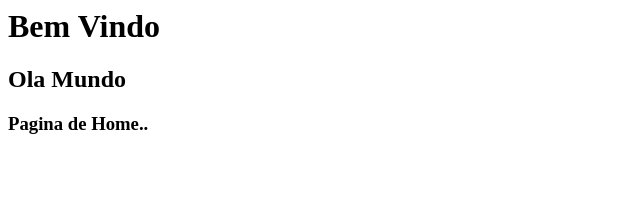
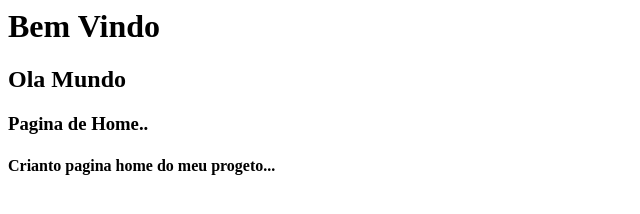
Before and after one commit to Gelsonlopes959/curso_github, a plain HTML site: page index.html in a window 1280 px wide. Shown: the whole page, without its empty margins (0-640 px from the left). Drawn offline with Linux system fonts and the light colour scheme.

Commit message:
Criando descricao na pagena home

```diff
--- a/index.html
+++ b/index.html
@@ -1,3 +1,4 @@
 <h1>Bem Vindo</h1>
 <h2>Ola Mundo</h2>
 <h3>Pagina de Home..</h3>
+<h4>Crianto pagina home do meu progeto...</h4>
```
